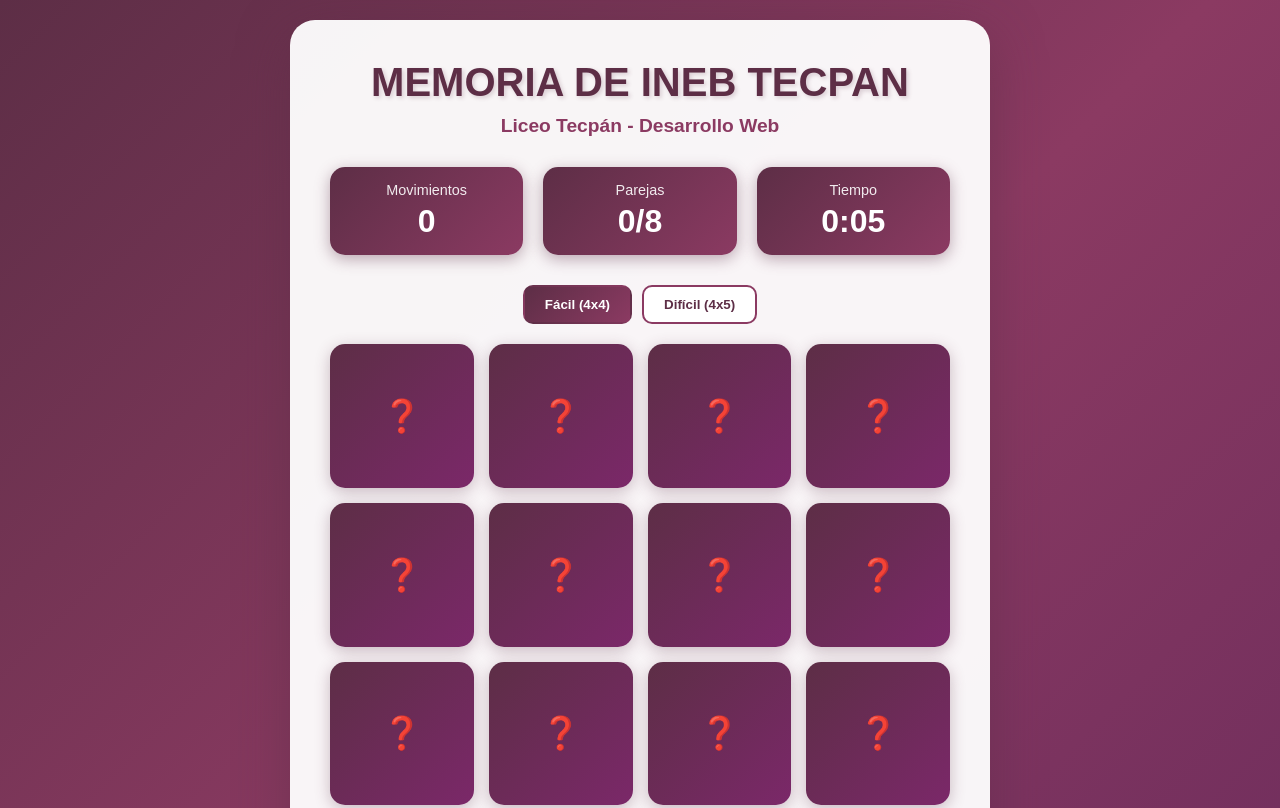
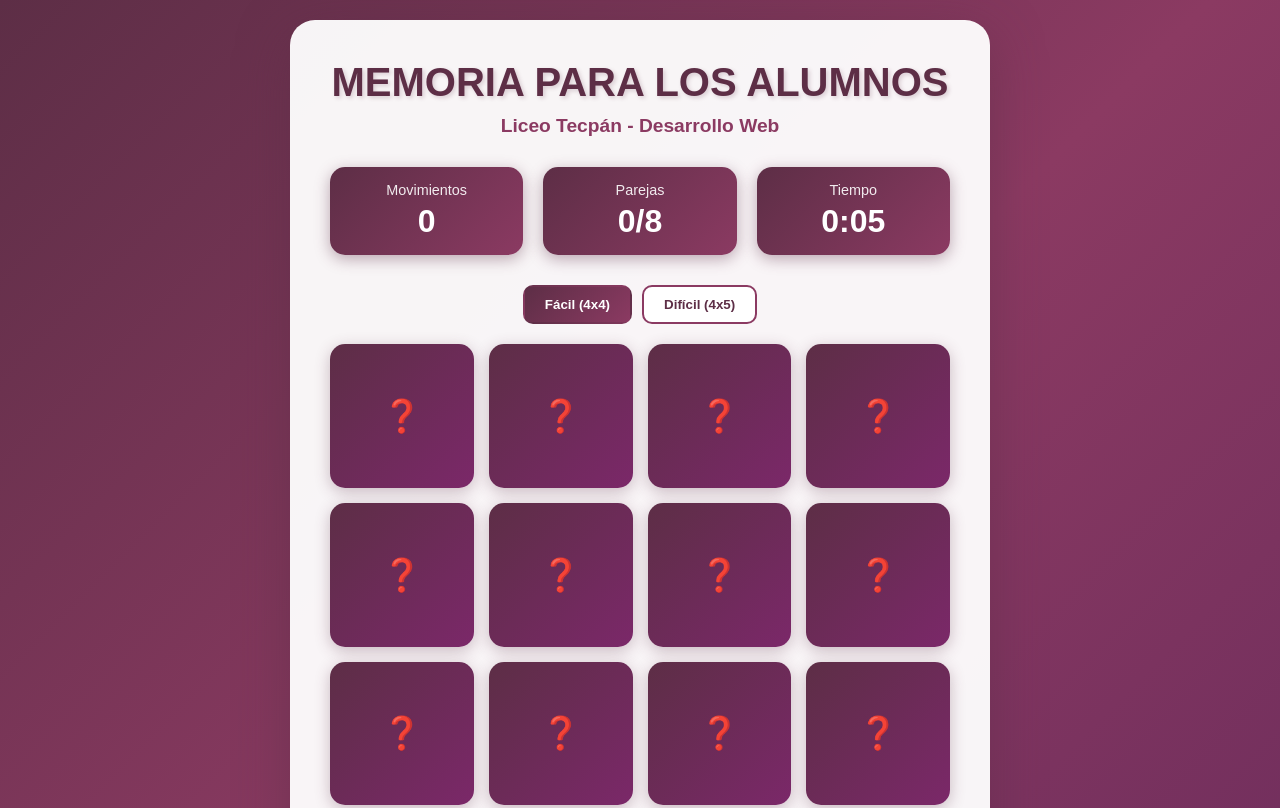
Before and after one commit to jromanv/juego, a plain HTML site: page index.html in a window 1280 px wide. Shown: the top 808 px of the page. Drawn offline with Linux system fonts and the light colour scheme.

Commit message:
Inicio del Juego 10

```diff
--- a/index.html
+++ b/index.html
@@ -270,7 +270,7 @@
 </head>
 <body>
     <div class="game-container">
-        <h1>MEMORIA DE INEB TECPAN</h1>
+        <h1>MEMORIA PARA LOS ALUMNOS</h1>
         <p class="subtitle">Liceo Tecpán - Desarrollo Web</p>
 
         <div class="stats-container">
```
